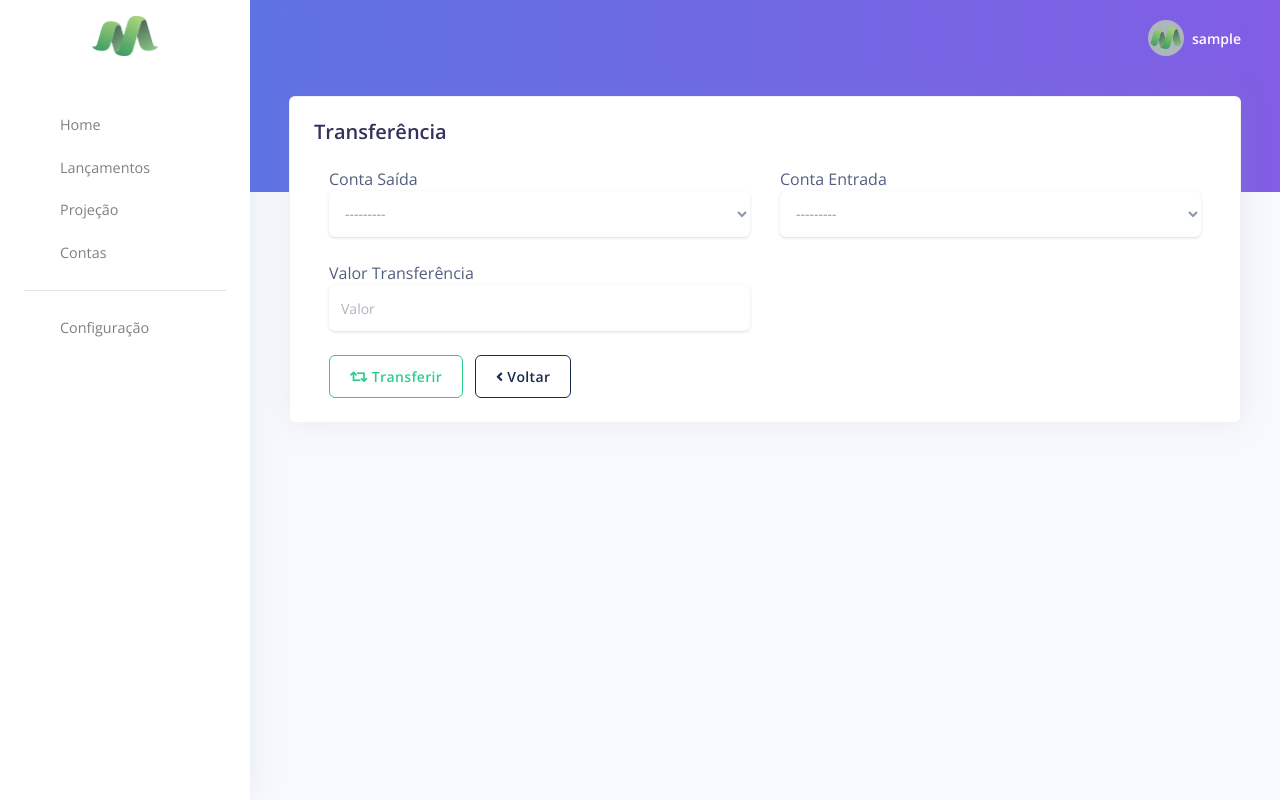
After one commit to Walicen/FinancasFamiliar, a Django app: page /conta/transferencia in a window 1280 px wide. The commit adds this page. Run offline with Django 3.2, Linux system fonts and the light colour scheme; the visitor is signed in with stand-in values (Sample User, id 1); data that the repository does not hold is empty; some libraries are stand-ins or nearby versions.

Commit message:
Transferencia

```diff
--- a/contas/forms.py
+++ b/contas/forms.py
@@ -135,7 +135,7 @@ class ProjecaoForm(forms.Form):
 class PesquisaFaturaForm(forms.Form):
 
     descricao = forms.CharField(widget=forms.TextInput(attrs={'placeholder': 'Descrição',
-                                                              'class': 'form-control form-control-alternative'}))
+                                                              'class': 'form-control form-control-alternative'}), required=False)
 
     data_inicial = forms.DateField(
         widget=forms.DateInput(attrs={'class': 'datepicker form-control form-control-alternative',
@@ -144,3 +144,19 @@ class PesquisaFaturaForm(forms.Form):
     data_final = forms.DateField(
         widget=forms.DateInput(attrs={'class': 'datepicker form-control form-control-alternative',
                                        'placeholder': 'Periodo Fim'}), label='Data Fim')
+
+
+
+class TransferenciaForm(forms.Form):
+
+    conta_sair = forms.ModelChoiceField(widget=forms.Select(attrs={'class': 'form-control form-control-alternative',
+                                                        'placeholder': 'Conta Saída'}), label='Conta Saída',
+                                          queryset=Conta.objects.all())
+
+    conta_entrada = forms.ModelChoiceField(widget=forms.Select(attrs={'class': 'form-control form-control-alternative',
+                                                                     'placeholder': 'Conta Entrada'}),
+                                          label='Conta Entrada', queryset=Conta.objects.all())
+
+    valor = forms.DecimalField(widget=forms.TextInput(attrs={
+        'class': 'money form-control form-control-alternative',
+        'placeholder': 'Valor'}), localize=True, label='Valor Transferência')
--- a/contas/templates/contas/fatura_detail.html
+++ b/contas/templates/contas/fatura_detail.html
@@ -56,10 +56,10 @@
                       <i class="fas fa-angle-left"></i>
                       Voltar
                   </a>
-
               </form>
 
               {% if lista %}
+               <div class="row">
                <div class="table-responsive">
                         <table class="table align-items-center table-flush">
                             <thead class="thead-light">
@@ -81,6 +81,7 @@
                          {% endfor %}
                         </table>
                     </div>
+               </div>
               {% endif %}
             </div>
           </div>
--- /dev/null
+++ b/contas/templates/contas/transferencia.html
@@ -0,0 +1,89 @@
+{% extends "base.html" %}
+{% load crispy_forms_tags %}
+{% load static %}
+{% block content %}
+
+    <div class="header bg-gradient-primary pb-7 pt-4 pt-md-7">
+      <div class="container-fluid">
+        <div class="header-body">
+
+        </div>
+      </div>
+    </div>
+
+    <div class="container-fluid mt--7">
+        <div class="row">
+            <div class="col-xl-12 mb-12 mb-xl-12">
+                <div class="card shadow">
+                    <div class="card-header border-0">
+                        <div class="row align-items-center">
+                            <div class="col">
+                                <h2 class="mb-0 gradient-primary">Transferência</h2>
+                            </div>
+                        </div>
+                    </div>
+
+                    <div class="container-fluid ">
+
+                         {% if msg_sucesso  %}
+
+                              <div class="alert alert-success" role="alert">
+                                <span class="alert-inner--icon"><i class="fas fa-aler"></i></span>
+                                <span class="alert-inner--text">{{ msg_sucesso }}</span>
+                              </div>
+                              {% endif %}
+
+                              {% if msg_erro  %}
+
+                              <div class="alert alert-danger" role="alert">
+                                <span class="alert-inner--icon"><i class="fas fa-aler"></i></span>
+                                <span class="alert-inner--text">{{ msg_erro }}</span>
+                              </div>
+                         {% endif %}
+
+
+
+                        <form method="post">
+                            {% csrf_token %}
+                            <div class="row">
+
+                                <div class="col-md-6">
+                                    <div class="form-group">
+                                        {{ form.conta_sair.label }}
+                                        {{ form.conta_sair }}
+                                    </div>
+                                </div>
+
+                                <div class="col-md-6">
+                                    <div class="form-group">
+                                        {{ form.conta_entrada.label }}
+                                        {{ form.conta_entrada }}
+                                    </div>
+                                </div>
+
+                                <div class="col-md-6">
+                                    <div class="form-group">
+                                        {{ form.valor.label }}
+                                        {{ form.valor }}
+                                    </div>
+                                </div>
+
+                            </div>
+
+                            <button class="btn btn-outline-success" type="submit">
+                                <i class="fas fa-retweet"></i>
+                                Transferir
+                            </button>
+
+                            <a class="btn btn-outline-default" href="{% url 'contas_conta_list' %}">
+                                <i class="fas fa-angle-left"></i>
+                                Voltar
+                            </a>
+                            <br></br>
+                        </form>
+                    </div>
+                </div>
+            </div>
+        </div>
+    </div>
+{% endblock %}
--- a/contas/urls.py
+++ b/contas/urls.py
@@ -31,6 +31,7 @@ urlpatterns += (
     path('fatura/update/<int:pk>/', views.FaturaUpdateView.as_view(), name='contas_fatura_update'),
     path('fatura/movimentacao/<int:fatura>', views.MovimentacaoView.as_view(), name='movimentacao'),
     path('fatura/projecao', views.ProjecaoView.as_view(), name='projecao')
+
 )
 
 urlpatterns += (
@@ -39,4 +40,5 @@ urlpatterns += (
     path('conta/create/', views.ContaCreateView.as_view(), name='contas_conta_create'),
     path('conta/detail/<int:pk>/', views.ContaDetailView.as_view(), name='contas_conta_detail'),
     path('conta/update/<int:pk>/', views.ContaUpdateView.as_view(), name='contas_conta_update'),
+    path('conta/transferencia', views.TransferenciaView.as_view(), name='transferencia')
 )
--- a/contas/views.py
+++ b/contas/views.py
@@ -1,19 +1,19 @@
+import calendar
 from datetime import *
+from datetime import date
+
 import simplejson as json
-
-import calendar
-
-from datetime import date
-from django.contrib.auth import logout
 from django.contrib.auth.mixins import LoginRequiredMixin
 from django.contrib.auth.views import logout_then_login
 from django.core.paginator import Paginator
-from django.shortcuts import render, redirect, get_object_or_404
+from django.shortcuts import render, redirect
 from django.urls import reverse_lazy
 from django.views import View
 from django.views.generic import DetailView, ListView, UpdateView, CreateView
-from .models import Fatura, Conta, Movimentacao, STATUS, Perfil, Sum, CATEGORIA
-from .forms import FaturaForm, ContaForm, MovimentacaoForm, PerfilForm, ProjecaoForm, PesquisaFaturaForm
+
+from .forms import FaturaForm, ContaForm, MovimentacaoForm, PerfilForm, ProjecaoForm, PesquisaFaturaForm, \
+    TransferenciaForm
+from .models import Fatura, Conta, Movimentacao, Perfil
 
 
 def logout_view(request):
@@ -30,7 +30,7 @@ class PerfilViewDetail(LoginRequiredMixin, DetailView):
 class Home(LoginRequiredMixin, View):
     login_url = '/'
 
-    def get(self,  *args, **kwargs):
+    def get(self, request):
 
         label = ['Jan', 'Fev', 'Mar', 'Abril', 'Mai', 'Jun', 'Jul', 'Set', 'Ago', 'Out', 'Nov', 'Dez']
         receitas = Fatura.objects.previsao_faturas(date.today().year, 'R')
@@ -58,7 +58,7 @@ class Home(LoginRequiredMixin, View):
             'valores2': json.dumps(valoresGrafico2)
         }
 
-        return render(self.request, 'home.html', data)
+        return render(request, 'home.html', data)
 
 
 class FaturaListView(LoginRequiredMixin, View):
@@ -96,7 +96,7 @@ class FaturaListView(LoginRequiredMixin, View):
 
         hoje = date.today()
 
-        inicio = date.fromordinal(hoje.toordinal() - 45)  # hoje - 60 dias
+        inicio = date.fromordinal(hoje.toordinal() - 45)  # hoje - 45 dias
 
         fim = date.fromordinal(hoje.toordinal() + 45)  # hoje + 45 dias
 
@@ -107,6 +107,7 @@ class FaturaListView(LoginRequiredMixin, View):
         paginator = Paginator(fatura_list, 10)
 
         page = request.GET.get('page')
+
         faturas = paginator.get_page(page)
 
         context = {
@@ -285,7 +286,7 @@ class ProjecaoView(LoginRequiredMixin, View):
                 fatura.valor_fatura = form.cleaned_data['valor']
                 fatura.tipo_fatura = form.cleaned_data['tipo']
                 fatura.status = '1'
-                fatura.descricao = "{} / {} de {}".format(form.cleaned_data['descricao'], f, form.cleaned_data['quantidade'])
+                fatura.descricao = "{} - {} de {}".format(form.cleaned_data['descricao'], f, form.cleaned_data['quantidade'])
                 fatura.save()
 
             return redirect('contas_fatura_list')
@@ -294,3 +295,32 @@ class ProjecaoView(LoginRequiredMixin, View):
                 'form': form,
             }
             return render(request, 'contas/projecao.html', data)
+
+class TransferenciaView(LoginRequiredMixin, View):
+    login_url = '/'
+
+    def get(self,request):
+        return render(request,'contas/transferencia.html', {'form': TransferenciaForm()})
+
+    def post(self,request):
+
+        form = TransferenciaForm(request.POST)
+
+        if form.is_valid():
+            conta_entrada = form.cleaned_data['conta_entrada']
+            conta_saida = form.cleaned_data['conta_sair']
+            valor = form.cleaned_data['valor']
+            if conta_entrada.id == conta_saida.id:
+                return render(request, 'contas/transferencia.html', {'form': form, 'msg_erro': 'Conta igual para entrada e saída'})
+            else:
+                if conta_saida.saldo_conta < valor:
+                    return render(request, 'contas/transferencia.html', {'form': form, 'msg_erro': 'Conta saída sem saldo para transferência.'})
+                else:
+                    conta_entrada.saldo_conta += valor
+                    conta_saida.saldo_conta -= valor
+                    conta_entrada.save()
+                    conta_saida.save()
+
+                    return render(request, 'contas/transferencia.html', {'form': TransferenciaForm(), 'msg_sucesso': 'Transferência realizada com sucesso'})
+        else:
+            return render(request, 'contas/transferencia.html', {'form': form})
```
Also changed, not shown: contas/templates/contas/conta_detail.html (+7 -4 lines), contas/templates/contas/conta_list.html (+7 -0 lines), contas/templates/home.html (+11 -13 lines).
